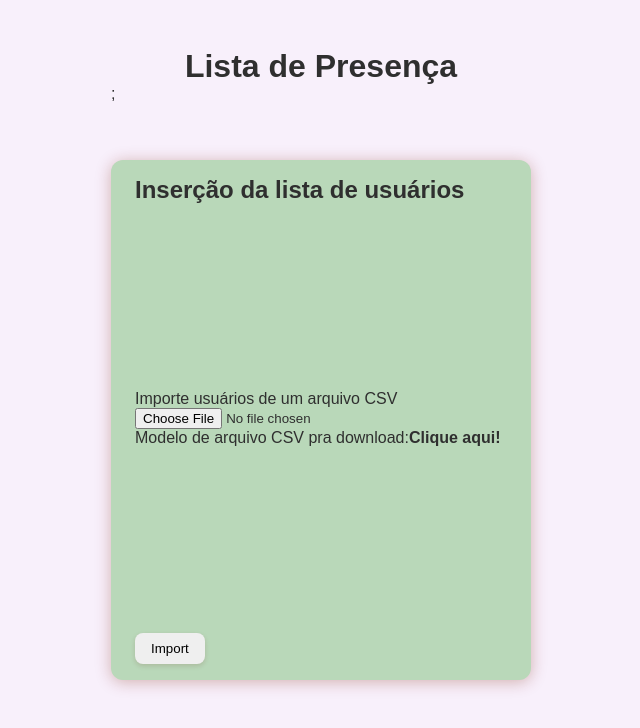
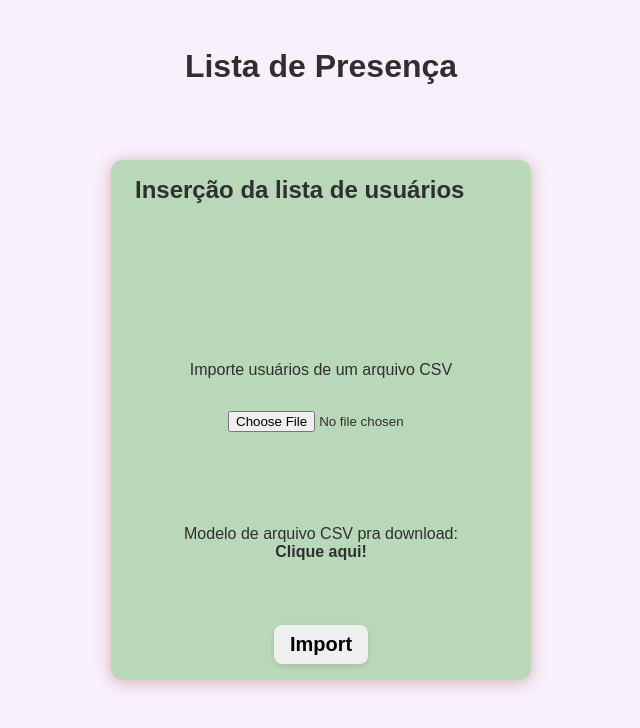
Before and after one commit to dimaspaiva/presence-app, a React (Vite) app: page / in a window 1280 px wide. Shown: the top 728 px of the page, without its empty margins (319-959 px from the left). Built offline with nearby package versions, Linux system fonts and the light colour scheme.

Commit message:
style: add missing style to import user

```diff
--- a/src/components/ImportUserList/index.tsx
+++ b/src/components/ImportUserList/index.tsx
@@ -81,23 +81,33 @@ export function ImportUserList({
   }
 
   return (
+    <div className="user-list_container">
+      <h1 className="user-list_title">Lista de Presença</h1>
       <div className="import-users_container card">
         <div className="import-users_header">
           <h2>Inserção da lista de usuários</h2>
         </div>
         <div className="import-users_body">
           <div className="import-users_item">
-          <p>Importe usuários de um arquivo CSV</p>
-          <input type="file" accept=".csv" onChange={readInputCsvFile} />
+            <p className="import-users_item_text">
+              Importe usuários de um arquivo CSV
+            </p>
+            <input
+              className="import-users_item_input"
+              type="file"
+              accept=".csv"
+              onChange={readInputCsvFile}
+            />
           </div>
-        <p>
+          <p className="import-users_example-text">
             Modelo de arquivo CSV pra download:
+            <br />
             <b onClick={downloadExampleCsv}>Clique aqui!</b>
           </p>
-        <div className="import-users_item"></div>
         </div>
         <div className="import-users_actions">
-        <button>Import</button>
+          <button className="import-user_button">Import</button>
+        </div>
       </div>
     </div>
   );
--- a/src/components/ImportUserList/styles.css
+++ b/src/components/ImportUserList/styles.css
@@ -7,3 +7,39 @@
   flex-direction: column;
   justify-content: space-between;
 }
+
+.import-users_body {
+  display: flex;
+  flex-direction: column;
+}
+
+.import-users_item {
+  display: flex;
+  flex-direction: column;
+  gap: 2rem;
+  align-items: center;
+  justify-content: center;
+  padding: 25% 0;
+}
+
+.import-users_item_text {
+  text-align: center;
+}
+
+.import-users_item_input {
+  width: 50%;
+}
+
+.import-users_example-text {
+  text-align: center;
+}
+
+.import-users_actions {
+  display: flex;
+  justify-content: center;
+}
+
+.import-user_button {
+  font-weight: bold;
+  font-size: 1.25rem;
+}
--- a/src/components/UserCardList/index.tsx
+++ b/src/components/UserCardList/index.tsx
@@ -21,14 +21,10 @@ export function UserList() {
 
   if (!userList.length) {
     return (
-      <div className="user-list_container">
-        <h1 className="user-list_title">Lista de Presença</h1>
-        <ImportUserList
-          setUserList={setUserList}
-          setActiveCards={setActiveCards}
-        />
-        ;
-      </div>
+      <ImportUserList
+        setUserList={setUserList}
+        setActiveCards={setActiveCards}
+      />
     );
   }
 
```
Lines whose indentation alone changed are shown as unchanged.
